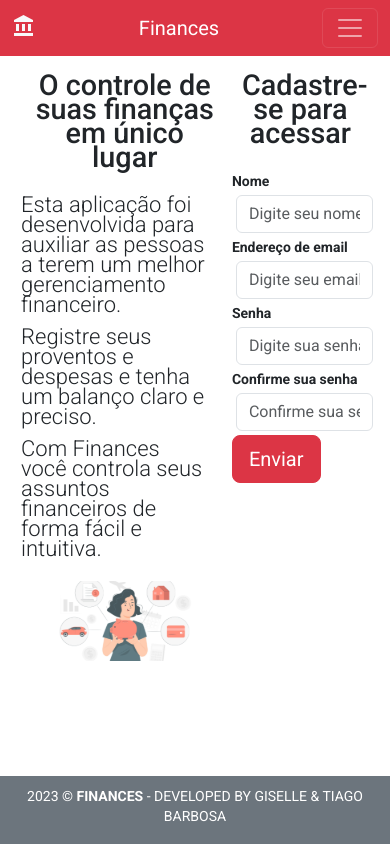
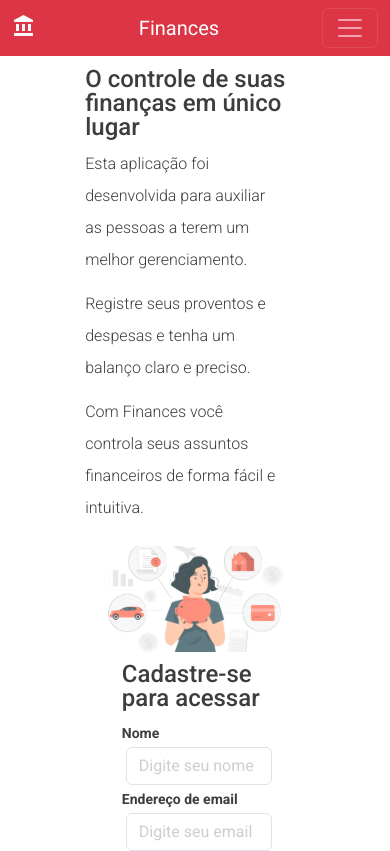
Before and after one commit to GiselleBarbosa/angular-app-finances, an Angular app: page /home in a window 390 px wide. Shown: the top 851 px of the page. Built offline with nearby package versions, Linux system fonts and the light colour scheme.

Commit message:
style: adjusts in header and home

```diff
--- a/src/app/components/footer/footer.component.css
+++ b/src/app/components/footer/footer.component.css
@@ -18,3 +18,10 @@
  span {
   font-weight: bold;
  }
+
+ @media(max-width: 460px){
+  footer{
+    display: none;
+  }
+
+ }
--- a/src/app/components/header/header.component.html
+++ b/src/app/components/header/header.component.html
@@ -13,16 +13,9 @@
 
       </ul>
       <form class="d-flex">
-        <button type="button" class="btn btn-danger btn-outline-light me-4 btn-sm"
-          routerLink="register">Cadastro</button>
-        <button type="button" class="btn btn-danger btn-light btn-sm" data-bs-toggle="modal"
+             <button type="button" class="btn btn-danger btn-light btn-sm" data-bs-toggle="modal"
           data-bs-target="#janelaModal" (click)="onModal()">Login</button>
       </form>
-
-
-
-
-
     </div>
   </div>
 </nav>
--- a/src/app/components/login-modal/login-modal.component.css
+++ b/src/app/components/login-modal/login-modal.component.css
@@ -0,0 +1,12 @@
+#janelaModal{
+  margin: auto 0;
+  margin-top: 10%;
+}
+
+
+@media(max-width: 460px){
+  #janelaModal{
+    margin: auto 0;
+    margin-top: 40%;
+  }
+}
--- a/src/app/components/pages/home/home.component.css
+++ b/src/app/components/pages/home/home.component.css
@@ -1,42 +1,78 @@
 .main {
   display: flex;
   flex-direction: row;
-  justify-content: space-around;
-  height: 100%;
+  justify-content: space-between;
+  height: 500px;
   width: 100%;
-  padding: 2%;
+  margin-top: 3%;
+  padding: 0;
 }
 
 .left {
-  width: 59%;
-  height: 500px;
-  left: 47px;
-  top: 111px;
+  width: 60%;
+}
 
+.right {
+  width: 40%;
+  float: right;
 }
 
 h1 {
   font-size: 1.8rem;
-  font-family: 'Roboto';
+  font-family: "Roboto";
   font-weight: 500;
   line-height: 24px;
-
+  margin-bottom: 5%;
 }
 
-.left p {
+p {
+  font-family: "Roboto", sans-serif;
+  font-size: 1.2rem;
+  font-weight: 300;
+  line-height: 2rem;
   width: 90%;
-  font-family: "Roboto", sans-serif;
-  font-size: 22px;
-  font-weight: 300;
-  line-height: 20px;
 }
 
 .img-capa img {
-  width: 80%;
+  max-width: 70%;
   height: 15%;
 }
 
-.right {
-  width: 39%;
-  float: right;
+.form-group{
+  margin-bottom: 3%;
 }
+
+input::placeholder {
+  color: rgba(171, 170, 170, 0.58);
+}
+
+.form{
+  margin-top: 9%;
+}
+
+/* Responsividade */
+
+@media(max-width: 460px){
+  .container{
+    width: 100%;
+  }
+  .main{
+    display: flex;
+    flex-direction: column;
+    align-items: center;
+    min-width: 200px;
+
+  }
+  h1{
+    font-size: 1.5rem;
+    margin-bottom: 4%;
+  }
+
+  p {
+    font-size: 1rem;
+  }
+
+  img{
+    min-width: 100%;
+  }
+}
--- a/src/app/components/pages/home/home.component.html
+++ b/src/app/components/pages/home/home.component.html
@@ -1,35 +1,38 @@
 <div class="container">
   <div class="main">
     <div class="left">
-      <h1 class="text-center float-lg-start">O controle de suas finanças em único lugar</h1>
-      <p>Esta aplicação foi desenvolvida para auxiliar as pessoas a terem um melhor gerenciamento financeiro.</p>
+      <h1 class="text-left">O controle de suas finanças em único lugar</h1>
+      <p>Esta aplicação foi desenvolvida para auxiliar as pessoas a terem um melhor gerenciamento.</p>
       <p>Registre seus proventos e despesas e tenha um balanço claro e preciso. </p>
       <p>Com Finances você controla seus assuntos financeiros de forma fácil e intuitiva. </p>
       <div class="img-capa text-center">
-        <img src="../../../../assets/img/image1.svg" alt="">
+        <a href="http://www.freepik.com">
+          <img src="../../../../assets/img/image1.svg" alt="image author: Designed by stories / Freepik"></a>
       </div>
     </div>
+
     <div class="right">
-      <h1 class="text-center">Cadastre-se para acessar </h1>
-      <form>
+      <h1>Cadastre-se para acessar </h1>
+
+      <form class="form">
         <div class="form-group">
-          <label for="nome"><strong> Nome </strong></label>
+          <label for="name"><strong>Nome</strong></label>
           <input type="name" class="form-control m-1" id="name" placeholder="Digite seu nome">
         </div>
 
         <div class="form-group">
-          <label for="email"><strong> Endereço de email </strong></label>
+          <label for="email"><strong>Endereço de email</strong></label>
           <input type="email" class="form-control m-1" id="email" placeholder="Digite seu email">
         </div>
 
         <div class="form-group">
-          <label for="password"><strong> Senha </strong></label>
+          <label for="password"><strong>Senha</strong></label>
           <input type="password" class="form-control m-1" id="password" placeholder="Digite sua senha">
         </div>
 
         <div class="form-group">
-          <label for="password"><strong> Confirme sua senha </strong></label>
-          <input type="password" class="form-control m-1" id="password" placeholder="Confirme sua senha">
+          <label for="password"><strong>Confirme sua senha</strong></label>
+          <input type="password" class="form-control m-1 mb-3" id="password" placeholder="Confirme sua senha">
         </div>
 
         <button type="submit" class="btn btn-danger btn-lg float-lg-end">Enviar</button>
--- a/src/styles.css
+++ b/src/styles.css
@@ -1,15 +1,24 @@
 /* You can add global styles to this file, and also import other style files */
-@import url('https://fonts.googleapis.com/css2?family=Roboto:ital,wght@0,100;0,300;0,400;0,500;0,700;1,100&display=swap');
+@import url("https://fonts.googleapis.com/css2?family=Roboto:ital,wght@0,100;0,300;0,400;0,500;0,700;1,100&display=swap");
 
+* {
+  color: #3d3d3d;
+  text-decoration: none;
+}
+html,
+body {
+  height: 100%;
+}
 
-html, body { height: 100%; }
-body { margin: 0; font-family: 'Roboto', sans-serif; }
+body {
+  margin: 0;
+  font-family: "Roboto", sans-serif;
+}
 
 .app {
   height: 85%;
 }
 
-
 .text-center {
   text-align: center;
   padding: 10px;
```
